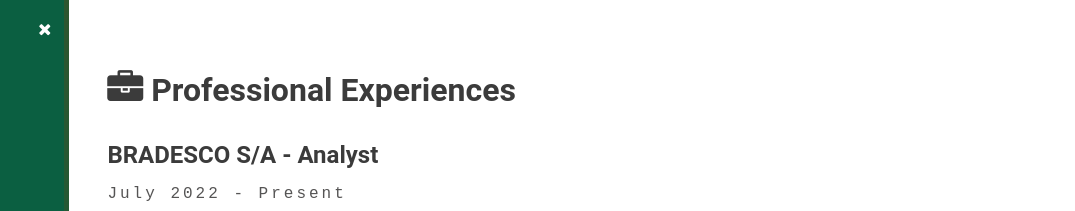
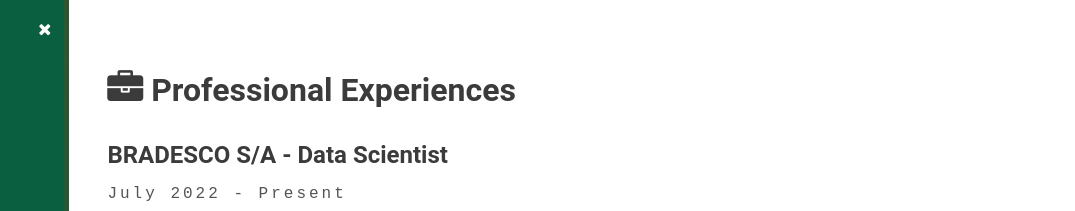
Before and after one commit to rafaelfribeiro/web-curriculum, a website: page index.html in a window 1280 px wide. Shown: the top 211 px of the page, 205-1280 px from the left. Drawn offline with Linux system fonts and the light colour scheme.

Commit message:
Adequação do cargo

```diff
--- a/index.html
+++ b/index.html
@@ -391,7 +391,7 @@
                     <div id="experiencias">
                         <h1 style="margin: 1em 0px;"><i class="fa fa-briefcase" style="font-size:36px;"></i> Experiências Profissionais</h1>
                         <div class="experiencia">
-                            <h2>BRADESCO S/A - Cientista de Dados Sênior</h2>
+                            <h2>BRADESCO S/A - Data Scientist</h2>
                             <p class="technical-font">Julho 2022 - Presente</p>
                             <p>
                             <ul>
@@ -505,7 +505,7 @@
                     <div id="experiencias">
                         <h1 style="margin: 1em 0px;"><i class="fa fa-briefcase" style="font-size:36px;"></i> Professional Experiences</h1>
                         <div class="experiencia">
-                            <h2>BRADESCO S/A - Analyst</h2>
+                            <h2>BRADESCO S/A - Data Scientist</h2>
                             <p class="technical-font">July 2022 - Present</p>
                             <p>
                             <ul>
```
